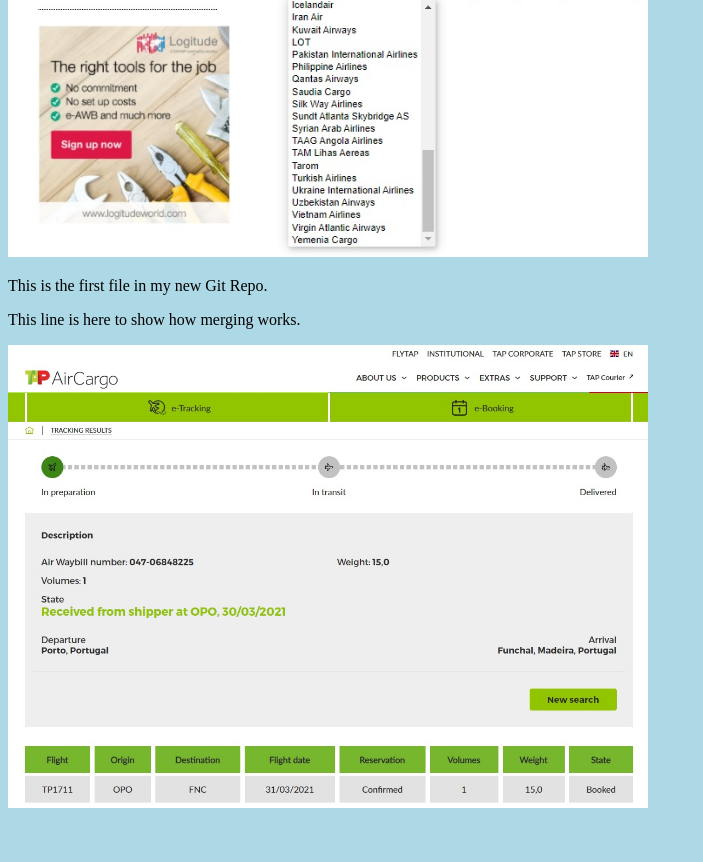
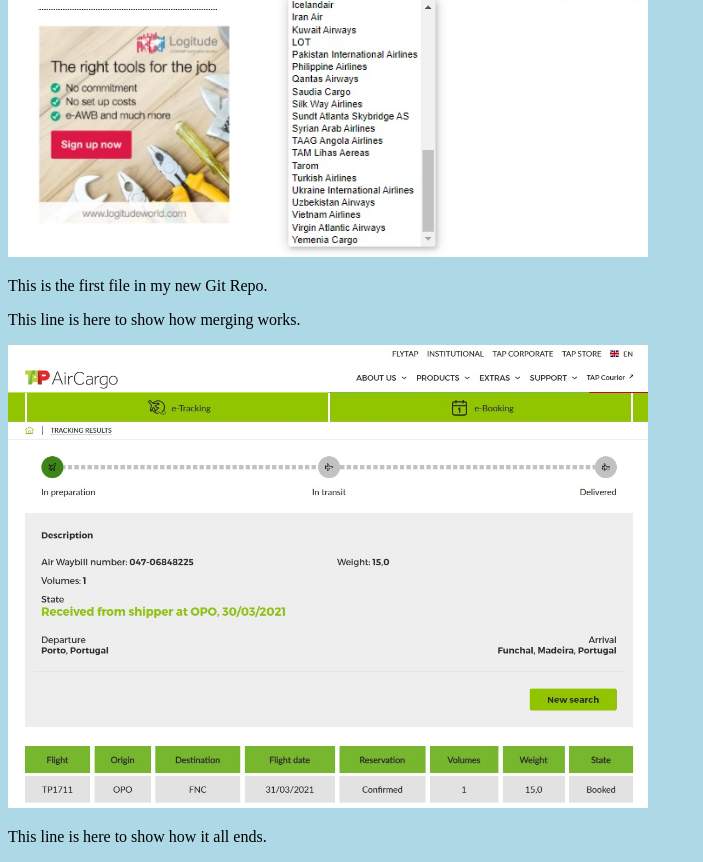
Before and after one commit to lcampanela/helloworld, a plain HTML site: page index.html in a window 1280 px wide. Shown: the part 333-1195 px from the top of the page, without its empty margins (0-703 px from the left). Before the commit the page ends 1153 px from the top, so only its background shows below. Drawn offline with Linux system fonts and the light colour scheme.

Commit message:
Update index.html

```diff
--- a/index.html
+++ b/index.html
@@ -11,6 +11,6 @@
 <p>This is the first file in my new Git Repo.</p>
 <p>This line is here to show how merging works.</p>
 <div><img src="img_hello_git.jpg" alt="Hello Git" style="width:100%;max-width:640px"></div>
-
+<p>This line is here to show how it all ends.</p>
 </body>
 </html>
```
